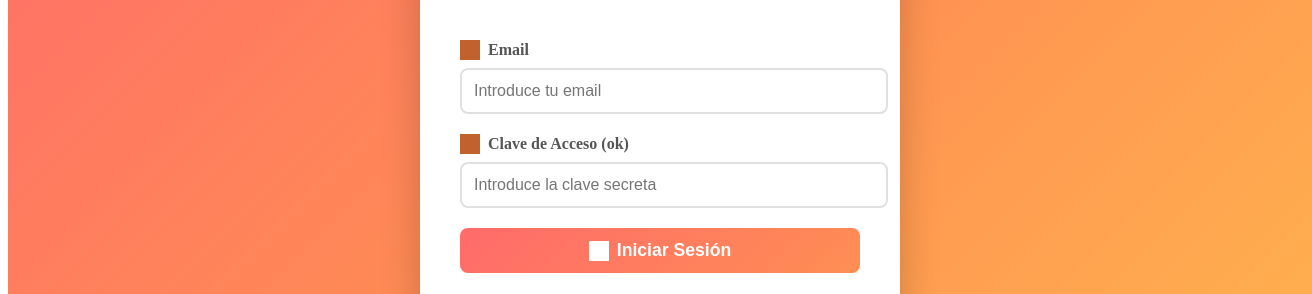
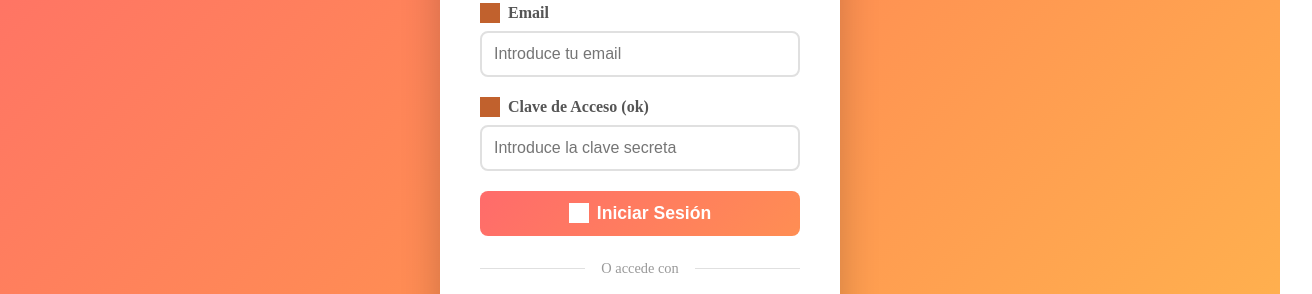
Before and after one commit to angelitoso-opp/NRC_13728, a website: page index.html in a window 1280 px wide. Shown: the part 291-585 px from the top of the page, 1312 px wide, since content can reach past the window. Drawn offline with Linux system fonts and the light colour scheme; grey boxes are pictures that could not be loaded.

Commit message:
taller HTML-5

```diff
--- a/css/login.css
+++ b/css/login.css
@@ -1,3 +1,16 @@
+/* Reset global */
+* {
+    margin: 0;
+    padding: 0;
+    box-sizing: border-box;
+}
+
+html, body {
+    width: 100%;
+    height: 100%;
+    overflow-x: hidden;
+}
+
 /* Contenedor principal: Centra el formulario */
 .login-container {
     display: flex;
@@ -8,6 +21,8 @@
     /* Fondo atractivo: degradado rojo-naranja (estilo ACME) */
     background: linear-gradient(135deg, #FF6B6B 0%, #FF8E53 50%, #FFB84D 100%);
     padding: 1.25rem;
+    margin: 0;
+    overflow-x: hidden;
 }
 
 /* La caja del formulario */
@@ -19,6 +34,7 @@
     width: 100%;
     max-width: 25rem;
     text-align: center;
+    box-sizing: border-box;
 }
 
 /* Header con icono y título */
--- a/js/login.js
+++ b/js/login.js
@@ -10,7 +10,7 @@
   // 2. Realizar la verificación
   if (passwordInput.toLowerCase() === CLAVE_SECRETA) {
     alert("¡Acceso concedido! Bienvenido.");
-    window.location.href = "../pages/landingpage.html";
+    window.location.href = "pages/landingpage.html";
   } else {
     alert("Clave incorrecta. Inténtalo de nuevo.");
     document.getElementById("password").value = "";
```
